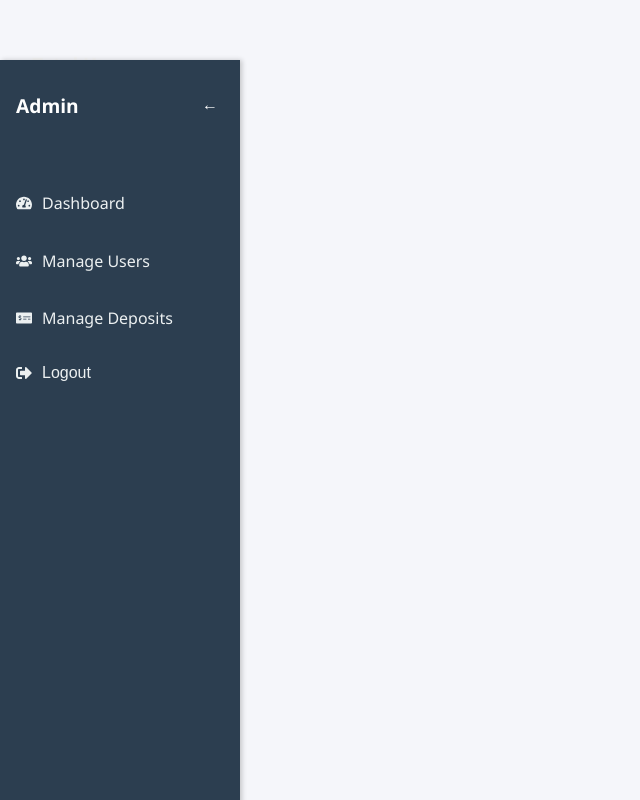
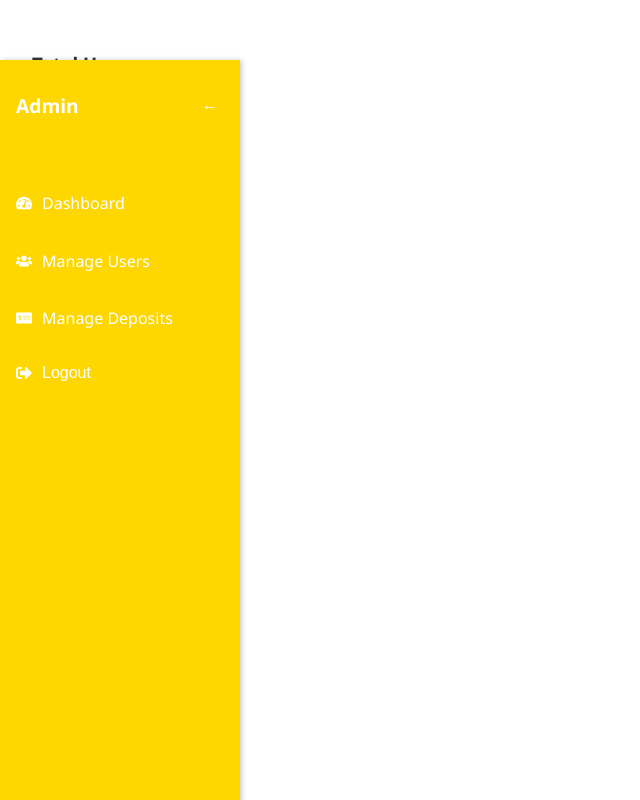
Before and after one commit to YBspotted20045/Grow-rich-investinm, a React (Create React App) app: page /admin in a window 1280 px wide. Shown: the whole page, without its empty margins (0-640 px from the left). Built offline with nearby package versions, Linux system fonts and the light colour scheme; no server answers; sample sign-in values are in the browser's storage.

Commit message:
Update AdminDashboard.css

```diff
--- a/src/Pages/admin/AdminDashboard.css
+++ b/src/Pages/admin/AdminDashboard.css
@@ -1,13 +1,13 @@
 .admin-dashboard {
   display: flex;
   min-height: 100vh;
-  background: #f5f6fa;
+  background: #fff; /* White main background */
 }
 
 /* Sidebar */
 .sidebar {
   width: 240px;
-  background: #2c3e50;
+  background: #FFD700; /* Golden */
   color: #fff;
   transition: width 0.3s ease;
   padding: 1rem 0;
@@ -24,6 +24,7 @@
 }
 .sidebar h2 {
   font-size: 1.2rem;
+  color: #fff; /* White text */
 }
 .sidebar button {
   background: none;
@@ -44,14 +45,15 @@
   display: flex;
   align-items: center;
   gap: 10px;
-  color: #ecf0f1;
+  color: #fff; /* White text for links */
   text-decoration: none;
   padding: 0.6rem 1rem;
   transition: background 0.2s;
+  font-weight: 500;
 }
 .sidebar nav a:hover,
 .sidebar nav .logout:hover {
-  background: #34495e;
+  background: #e6c200; /* Darker gold on hover */
 }
 .sidebar .logout {
   background: none;
@@ -65,4 +67,6 @@
 .main-content {
   flex: 1;
   padding: 2rem;
+  background: #fff; /* White clean background */
+  color: #333;
 }
```
